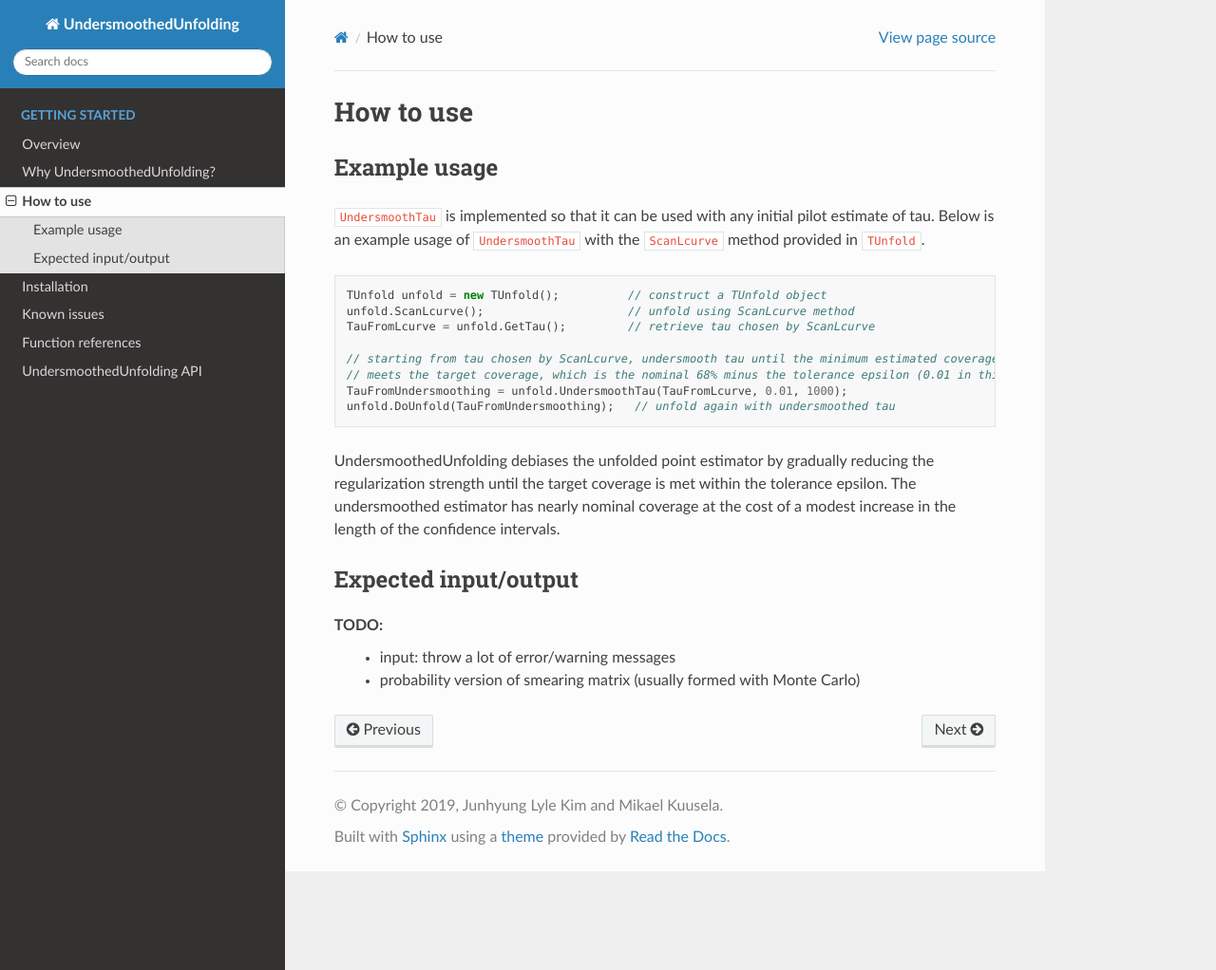
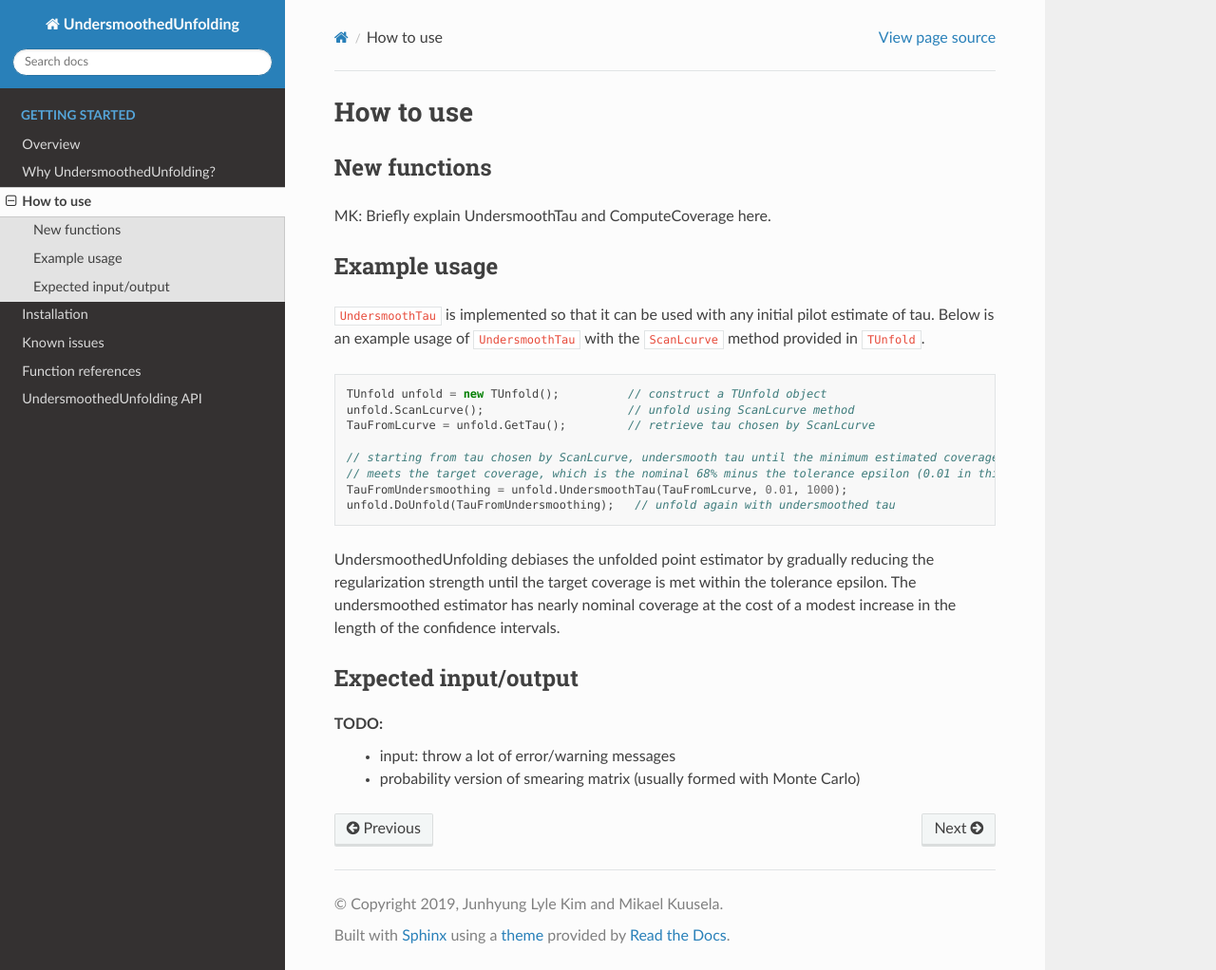
Before and after one commit to jlylekim/UndersmoothedUnfolding, a Sphinx documentation site: the page built from docs/source/how.rst, in a window 1280 px wide and 1022 px high. Shown: the whole window at 95% size. Built offline with Sphinx 7.4.7 and the Read the Docs theme 2.0.0, drawn with Linux system fonts in a browser that asks for light colours.

Commit message:
Update how.rst

```diff
--- a/docs/source/how.rst
+++ b/docs/source/how.rst
@@ -3,6 +3,11 @@
 How to use
 **********
 
+--------------
+New functions
+--------------
+
+MK: Briefly explain UndersmoothTau and ComputeCoverage here.
 
 --------------
 Example usage
```
